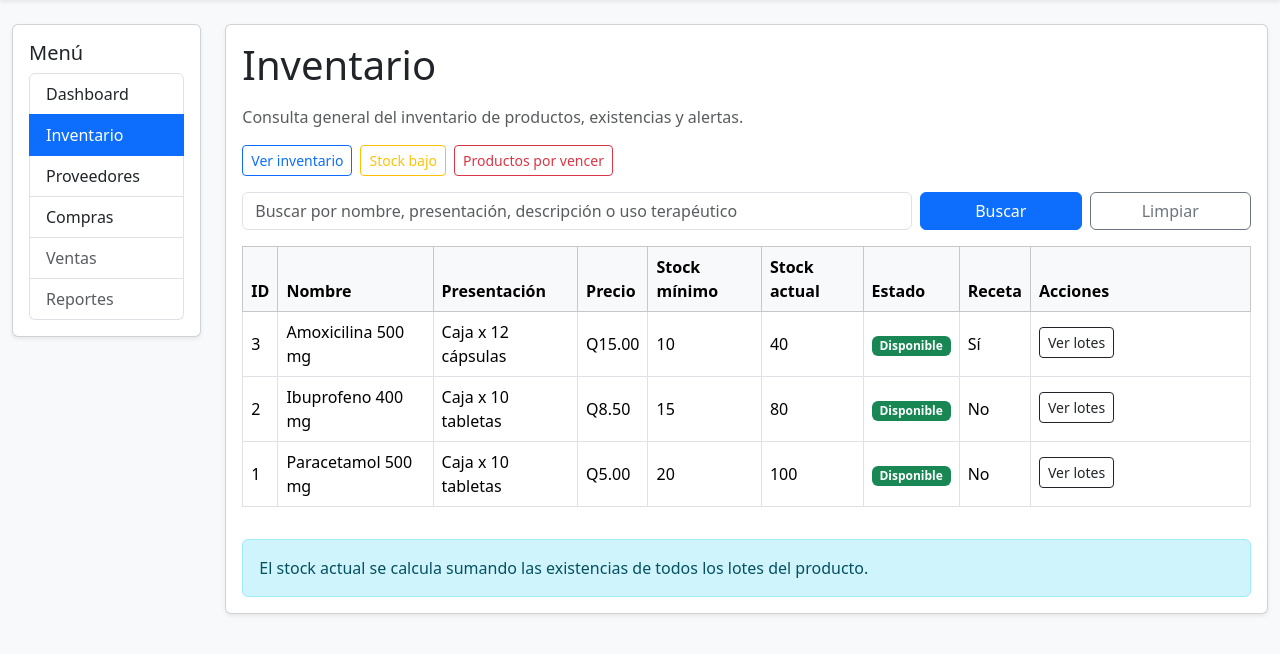
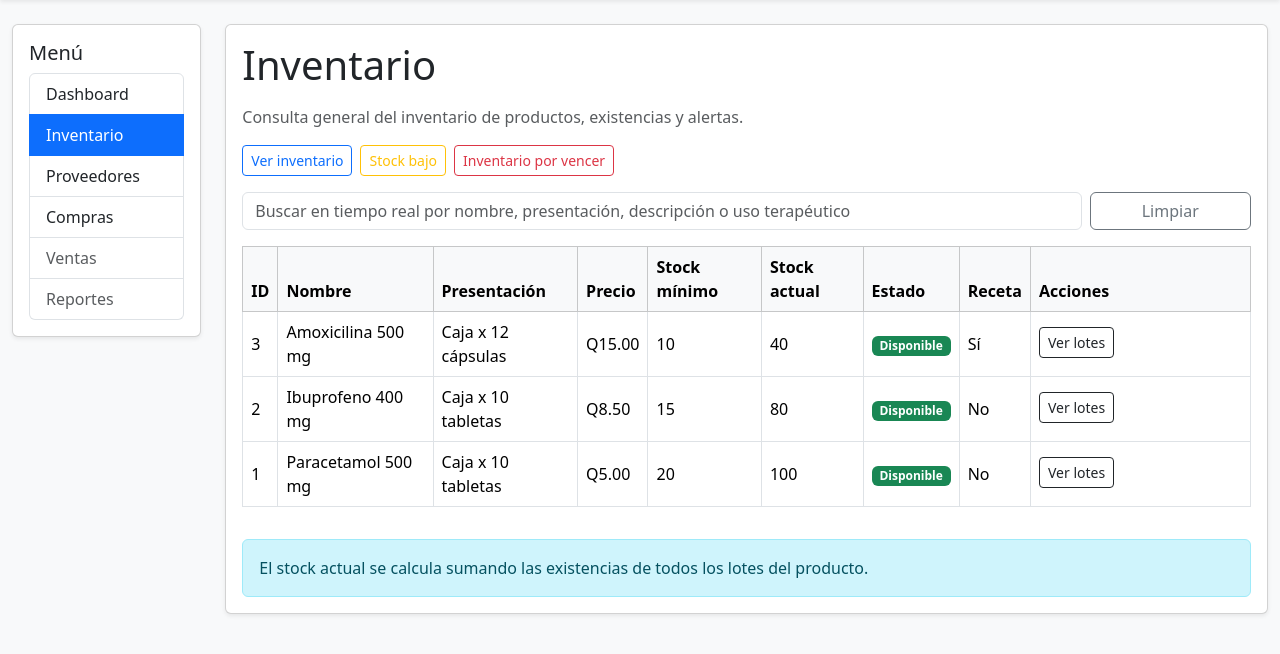
Before and after one commit to Santiagobrrrr/nikte-farmacia, a PHP site: page /nikte-farmacia/modules/productos/index.php in a window 1280 px wide. Shown: the part 50-704 px from the top of the page. Run offline with PHP 8.4, Linux system fonts and the light colour scheme; a user stored in the database is signed in; data comes from the database, SQL or seed files in the repository.

Commit message:
busqueda corregida en inventario

```diff
--- a/modules/productos/index.php
+++ b/modules/productos/index.php
@@ -7,8 +7,6 @@ $productos = [];
 $error = '';
 $success = $_SESSION['producto_success'] ?? '';
 unset($_SESSION['producto_success']);
-
-$busqueda = trim($_GET['q'] ?? '');
 
 try {
     $pdo = getPDO();
@@ -24,20 +22,8 @@ try {
                 p.requiere_receta,
                 COALESCE(SUM(l.cantidad_actual), 0) AS stock_actual
             FROM producto p
-            LEFT JOIN lote l ON l.id_producto = p.id_producto";
-
-    $params = [];
-
-    if ($busqueda !== '') {
-        $sql .= " WHERE
-                    p.nombre LIKE :q
-                    OR p.presentacion LIKE :q
-                    OR p.descripcion LIKE :q
-                    OR p.uso_terapeutico LIKE :q";
-        $params['q'] = '%' . $busqueda . '%';
-    }
-
-    $sql .= " GROUP BY
+            LEFT JOIN lote l ON l.id_producto = p.id_producto
+            GROUP BY
                 p.id_producto,
                 p.nombre,
                 p.presentacion,
@@ -46,10 +32,9 @@ try {
                 p.precio_venta,
                 p.stock_minimo,
                 p.requiere_receta
-              ORDER BY p.nombre ASC";
+            ORDER BY p.nombre ASC";
 
-    $stmt = $pdo->prepare($sql);
-    $stmt->execute($params);
+    $stmt = $pdo->query($sql);
     $productos = $stmt->fetchAll();
 } catch (Throwable $e) {
     $error = 'No se pudo cargar el inventario.';
@@ -88,30 +73,25 @@ try {
                         </a>
 
                         <a href="<?= BASE_URL; ?>/modules/productos/por_vencer.php" class="btn btn-outline-danger btn-sm">
-                            Productos por vencer
+                            Inventario por vencer
                         </a>
                     </div>
 
-                    <form method="GET" action="<?= BASE_URL; ?>/modules/productos/index.php" class="row g-2 mb-3">
-                        <div class="col-12 col-md-8">
+                    <div class="row g-2 mb-3">
+                        <div class="col-12 col-md-10">
                             <input
                                 type="text"
-                                name="q"
+                                id="liveSearch"
                                 class="form-control"
-                                placeholder="Buscar por nombre, presentación, descripción o uso terapéutico"
-                                value="<?= htmlspecialchars($busqueda); ?>">
+                                placeholder="Buscar en tiempo real por nombre, presentación, descripción o uso terapéutico">
                         </div>
 
-                        <div class="col-6 col-md-2">
-                            <button type="submit" class="btn btn-primary w-100">Buscar</button>
+                        <div class="col-12 col-md-2">
+                            <button type="button" id="clearSearch" class="btn btn-outline-secondary w-100">
+                                Limpiar
+                            </button>
                         </div>
-
-                        <div class="col-6 col-md-2">
-                            <a href="<?= BASE_URL; ?>/modules/productos/index.php" class="btn btn-outline-secondary w-100">
-                                Limpiar
-                            </a>
-                        </div>
-                    </form>
+                    </div>
 
                     <?php if (!empty($success)): ?>
                         <div class="alert alert-success">
@@ -125,7 +105,7 @@ try {
                         </div>
                     <?php elseif (empty($productos)): ?>
                         <div class="alert alert-warning">
-                            <?= $busqueda !== '' ? 'No se encontraron productos con esa búsqueda.' : 'No hay productos registrados todavía.'; ?>
+                            No hay productos registrados todavía.
                         </div>
                     <?php else: ?>
                         <div class="table-responsive">
@@ -159,8 +139,17 @@ try {
                                             $estado = 'Disponible';
                                             $clase = 'success';
                                         }
+
+                                        $textoBusqueda = mb_strtolower(
+                                            ($producto['nombre'] ?? '') . ' ' .
+                                            ($producto['presentacion'] ?? '') . ' ' .
+                                            ($producto['descripcion'] ?? '') . ' ' .
+                                            ($producto['uso_terapeutico'] ?? '')
+                                        );
                                         ?>
-                                        <tr>
+                                        <tr
+                                            class="inventario-row"
+                                            data-search="<?= htmlspecialchars($textoBusqueda); ?>">
                                             <td><?= (int) $producto['id_producto']; ?></td>
                                             <td><?= htmlspecialchars($producto['nombre']); ?></td>
                                             <td><?= htmlspecialchars($producto['presentacion'] ?? ''); ?></td>
@@ -190,6 +179,10 @@ try {
                             </table>
                         </div>
 
+                        <div id="noResultsMessage" class="alert alert-warning mt-3 d-none">
+                            No se encontraron productos con esa búsqueda.
+                        </div>
+
                         <div class="alert alert-info mt-3 mb-0">
                             El stock actual se calcula sumando las existencias de todos los lotes del producto.
                         </div>
@@ -200,4 +193,54 @@ try {
     </div>
 </div>
 
+<script>
+document.addEventListener('DOMContentLoaded', function () {
+    const input = document.getElementById('liveSearch');
+    const clearBtn = document.getElementById('clearSearch');
+    const rows = document.querySelectorAll('.inventario-row');
+    const noResultsMessage = document.getElementById('noResultsMessage');
+
+    if (!input || !clearBtn || rows.length === 0 || !noResultsMessage) {
+        return;
+    }
+
+    function normalizeText(text) {
+        return text
+            .toLowerCase()
+            .normalize('NFD')
+            .replace(/[\u0300-\u036f]/g, '');
+    }
+
+    function filterRows() {
+        const query = normalizeText(input.value.trim());
+        let visibleCount = 0;
+
+        rows.forEach(row => {
+            const searchText = normalizeText(row.dataset.search || '');
+
+            if (query === '' || searchText.includes(query)) {
+                row.style.display = '';
+                visibleCount++;
+            } else {
+                row.style.display = 'none';
+            }
+        });
+
+        if (visibleCount === 0) {
+            noResultsMessage.classList.remove('d-none');
+        } else {
+            noResultsMessage.classList.add('d-none');
+        }
+    }
+
+    input.addEventListener('input', filterRows);
+
+    clearBtn.addEventListener('click', function () {
+        input.value = '';
+        filterRows();
+        input.focus();
+    });
+});
+</script>
+
 <?php require_once __DIR__ . '/../../includes/footer.php'; ?>
```
